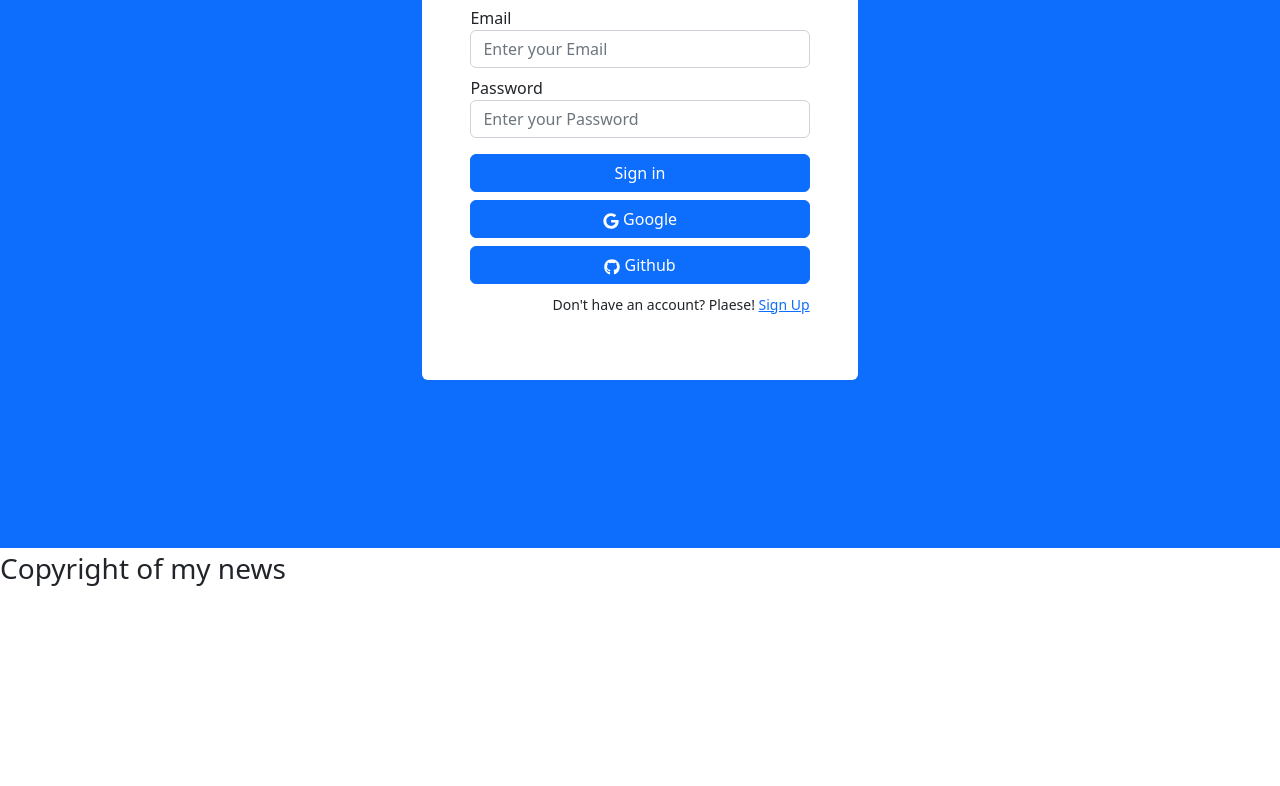
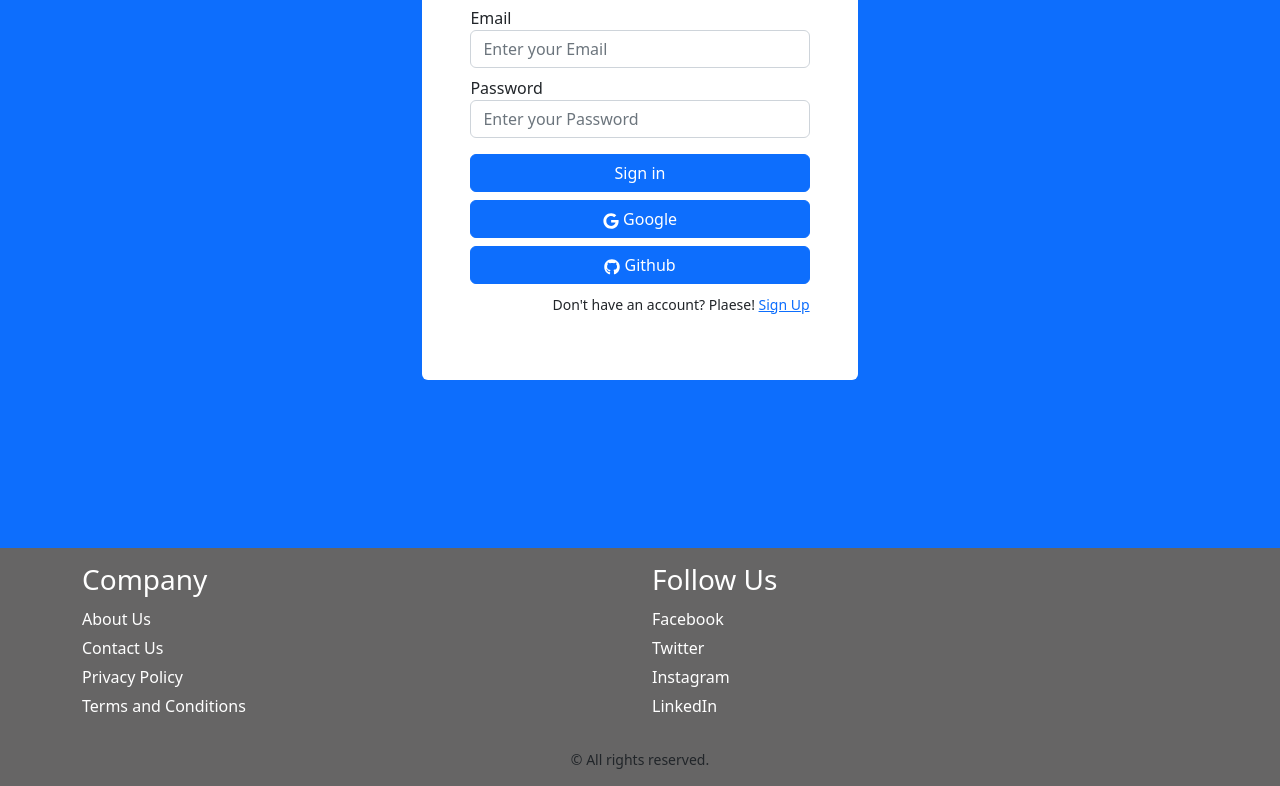
Before and after one commit to biswasbittu/ass-10_-suvovi, a React (Vite) app: page /login in a window 1280 px wide. Shown: the part 306-1092 px from the top of the page. Before the commit the page ends 900 px from the top, so only its background shows below. Built offline with nearby package versions, Linux system fonts and the light colour scheme; no server answers.

Commit message:
footer done

```diff
--- /dev/null
+++ b/src/Error/Error.jsx
@@ -0,0 +1,20 @@
+import React from 'react';
+import { Container, Row, Col, Button } from 'react-bootstrap';
+
+const Error = () => {
+    return (
+        <div>
+             <Container fluid className="d-flex flex-column justify-content-center align-items-center" style={{ height: '100vh' }}>
+      <Row>
+        <Col>
+          <h1>Oops! Something went wrong.</h1>
+          <p>{error.message}</p>
+          <Button variant="primary" onClick={() => window.location.reload()}>Reload</Button>
+        </Col>
+      </Row>
+    </Container>
+        </div>
+    );
+};
+
+export default Error;
--- a/src/Pages/Chef/ChefCard.jsx
+++ b/src/Pages/Chef/ChefCard.jsx
@@ -8,30 +8,24 @@ const ChefCard = ({chefData}) => {
   const {chefName,chefPicture,yearsOfExperience,likes}=chefData
   return (
     <div>
-      <div className="home-bg">
-
-        <div className="container col-1 ">
-          <Card style={{ width: "18rem" }}>
-           <div className="p-2">
-           <Card.Img  variant="top" src={chefPicture}/>
-           </div>
-            <Card.Body>
-              <Card.Title>Name: <span className='text-warning'>{chefName}</span> </Card.Title>
-              <div>
-                <p>Year Of Experience:{yearsOfExperience}</p>
-              </div>
-              <p> <FaThumbsUp/> {likes}</p>
-
-              {/* <Card.Text>
-                Some quick example text to build on the card title and make up
-                the bulk of the card's content.
-              </Card.Text> */}
-              <Link to="/chefdetails"> <Button variant="primary">Go somewhere</Button></Link>
-
-            </Card.Body>
-          </Card>
+      <div className="container">
+  <div className="row">
+    <div className="col">
+      <div className="card">
+        <img src="your-image-url" className="card-img-top" alt="Card Image"/>
+        <div className="card-body">
+          <h5 className="card-title">Chef Name</h5>
+          <p className="card-text">Years of experience: 5</p>
+          <p className="card-text">Numbers of recipes: 50</p>
+          <p className="card-text">Likes: 100</p>
+          <Link to="/chefdetails" className="btn btn-primary">View Recipes</Link>
         </div>
       </div>
+    </div>
+  </div>
+</div>
+
+
     </div>
   );
 };
--- a/src/Pages/ChefDetails/ChefDetails.jsx
+++ b/src/Pages/ChefDetails/ChefDetails.jsx
@@ -1,9 +1,31 @@
 import React from 'react';
+import { Button, Card, Col, Container,Image,Row } from 'react-bootstrap';
 
 const chefDetails = () => {
     return (
         <div>
-            <h1>chef Details</h1>
+             <Container>
+      <Row>
+        <Col>
+          <h2> Recipes</h2>
+        </Col>
+      </Row>
+      <Row xs={1} sm={2} md={3} lg={4} className="g-4">
+        {/* Recipe Cards */}
+        {recipes.map((recipe) => (
+          <Col key={recipe.id}>
+            <Card>
+              <Card.Img variant="top" src={recipe.image} />
+              <Card.Body>
+                <Card.Title>{recipe.name}</Card.Title>
+                <Card.Text>{recipe.description}</Card.Text>
+                <Button variant="primary">View Recipe</Button>
+              </Card.Body>
+            </Card>
+          </Col>
+        ))}
+      </Row>
+    </Container>
         </div>
     );
 };
--- a/src/Pages/Home/Home/Home.jsx
+++ b/src/Pages/Home/Home/Home.jsx
@@ -19,7 +19,7 @@ const Home = () => {
    <div>
     <Header/>
     <h1 className="text-center">THE TEAM</h1>
-     <div className="container  d-flex " >
+     <div className="container  d-flex  " >
      {
       chefDatas.map(chefData=><ChefCard key={chefData.id}
         chefData={chefData}></ChefCard>)
--- /dev/null
+++ b/src/Pages/Shared/Footer/Footer.css
@@ -0,0 +1,22 @@
+.footer {
+    background-color: #666565;
+    color: #fff;
+    padding: 15px 0;
+  }
+
+  .footer h3 {
+    margin-bottom: 10px;
+  }
+
+  .footer a {
+    display: block;
+    margin-bottom: 5px;
+    color: #fff;
+    text-decoration: none;
+  }
+
+  @media (max-width: 768px) {
+    .footer {
+      padding: 20px;
+    }
+  }
--- a/src/Pages/Shared/Footer/Footer.jsx
+++ b/src/Pages/Shared/Footer/Footer.jsx
@@ -1,9 +1,38 @@
 import React from 'react';
+import { Col, Container, Row } from 'react-bootstrap';
+import "./Footer.css"
 
 const Footer = () => {
     return (
         <div>
-            <h2><small>Copyright of my news</small></h2>
+            <footer className="footer">
+      <Container>
+        <Row>
+          <Col md={6}>
+            <h3>Company</h3>
+            <a href="#">About Us</a>
+            <a href="#">Contact Us</a>
+            <a href="#">Privacy Policy</a>
+            <a href="#">Terms and Conditions</a>
+          </Col>
+          {/* <Col md={4}>
+            <h3>Products</h3>
+            <a href="#">Product 1</a>
+            <a href="#">Product 2</a>
+            <a href="#">Product 3</a>
+            <a href="#">Product 4</a>
+          </Col> */}
+          <Col md={6}>
+            <h3>Follow Us</h3>
+            <a href="#">Facebook</a>
+            <a href="#">Twitter</a>
+            <a href="#">Instagram</a>
+            <a href="#">LinkedIn</a>
+          </Col>
+        </Row>
+      </Container>
+      <div className='text-center mt-4 text-dark'><small> &copy; All rights reserved. </small></div>
+    </footer>
         </div>
     );
 };
--- a/src/routes/Routes.jsx
+++ b/src/routes/Routes.jsx
@@ -2,6 +2,7 @@ import React from "react";
 import { createBrowserRouter } from "react-router-dom";
 import Login from "../components/Login/Login";
 import Registration from "../components/Registration/Registration";
+import Error from "../Error/Error";
 import Main from "../layouts/Main";
 import Blogs from "../Pages/Blogs/Blogs";
 import Home from "../Pages/Home/Home/Home";
@@ -37,6 +38,10 @@ const router = createBrowserRouter([
       }
     ],
   },
+  {
+    path:"*",
+    element:<Error/>
+  }
 ]);
 
 export default router;
```
